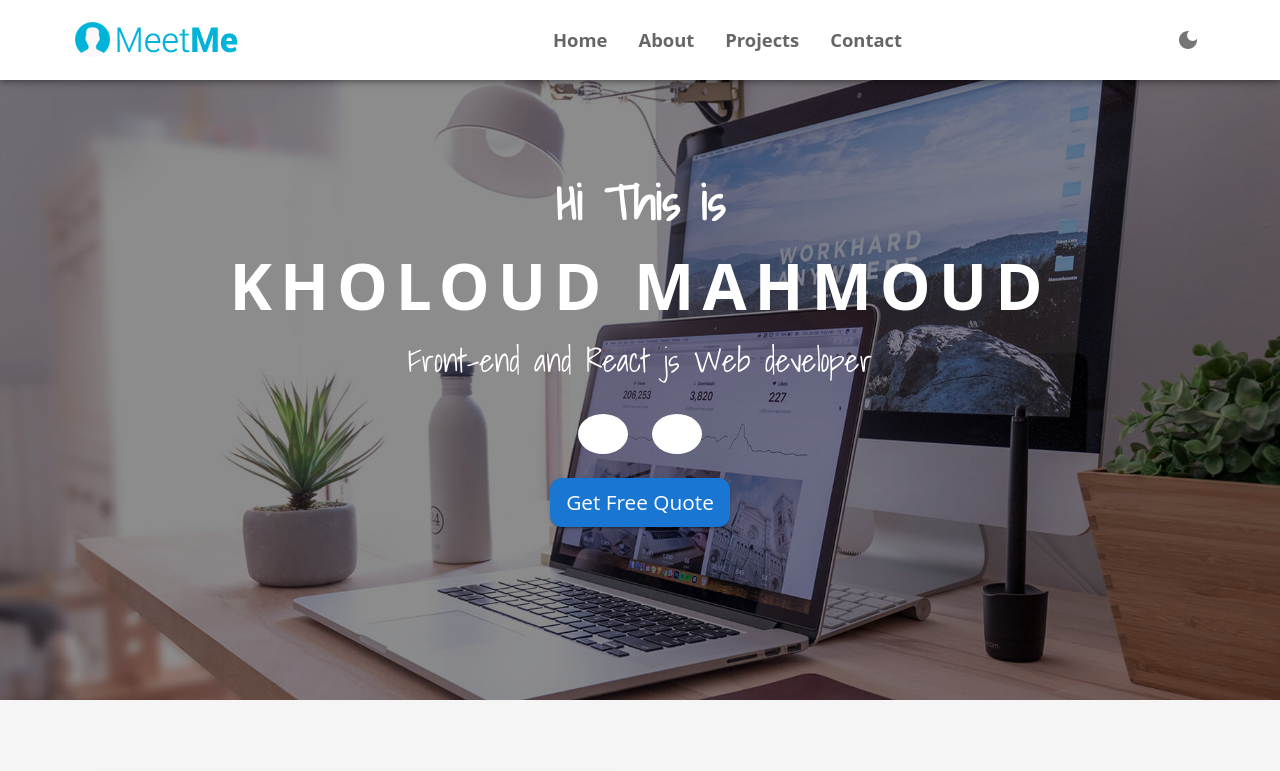
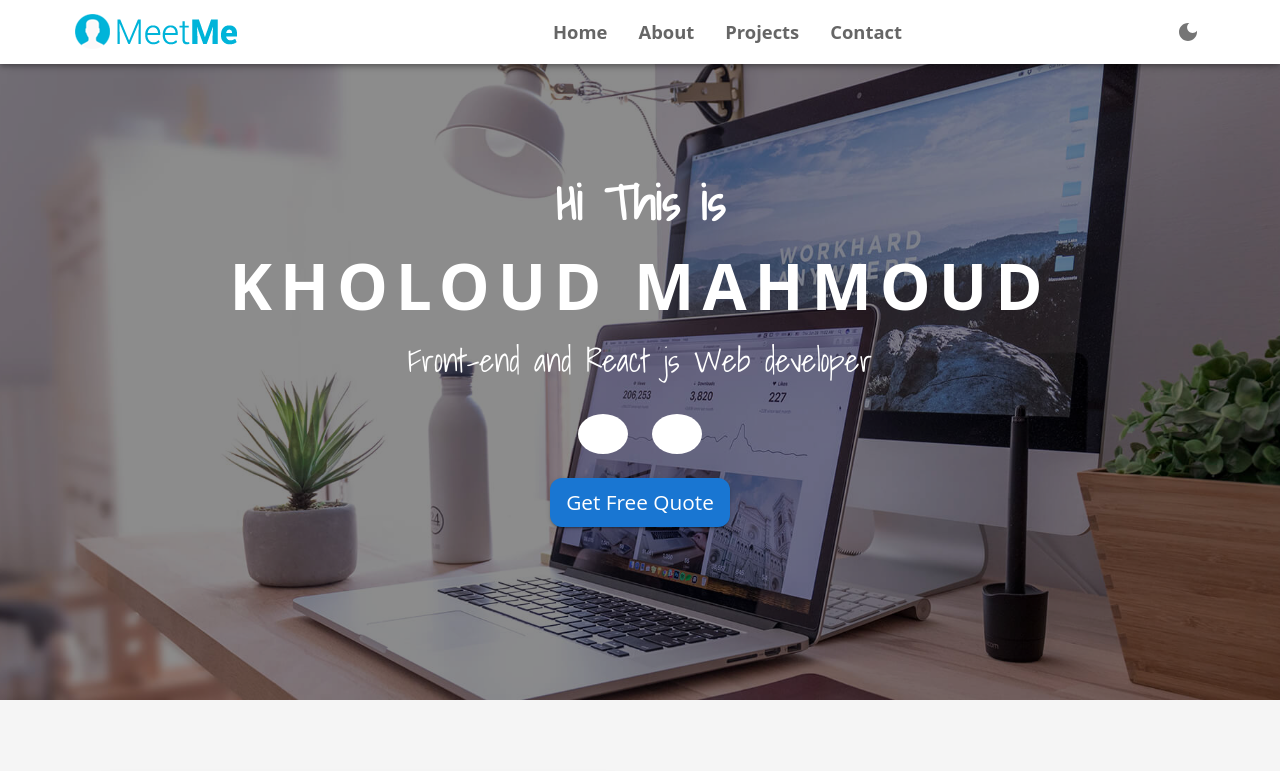
Before and after one commit to kholoud-web/portfolio, a React (Vite) app: page / in a window 1280 px wide. Shown: the top 771 px of the page. Built offline with nearby package versions, Linux system fonts and the light colour scheme; some icons are missing; a web font is replaced by a local one.

Commit message:
Fix padding

```diff
--- a/src/components/appBar.jsx
+++ b/src/components/appBar.jsx
@@ -64,7 +64,7 @@ export default function NavBar({ mode, handleToggle, navItems }) {
         sx={{
           backgroundColor: 'background.paper',
           paddingX: { md: 6, sm: 2 },
-          paddingY: 1,
+          // paddingY: 1,
           color: 'text.primary',
         }}
       >
```
